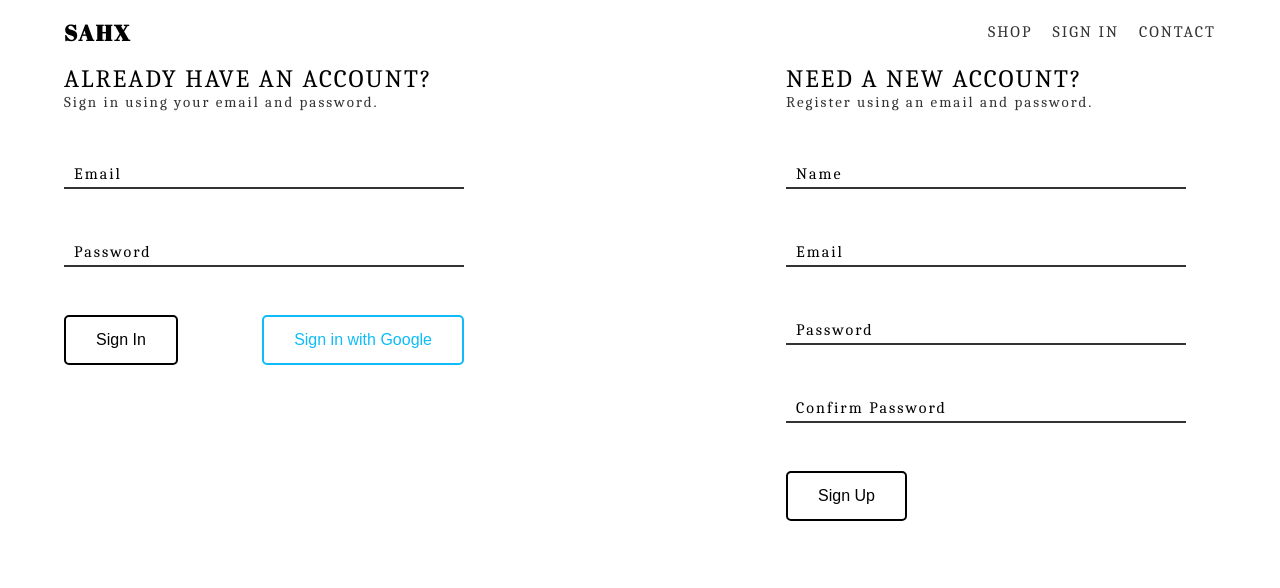
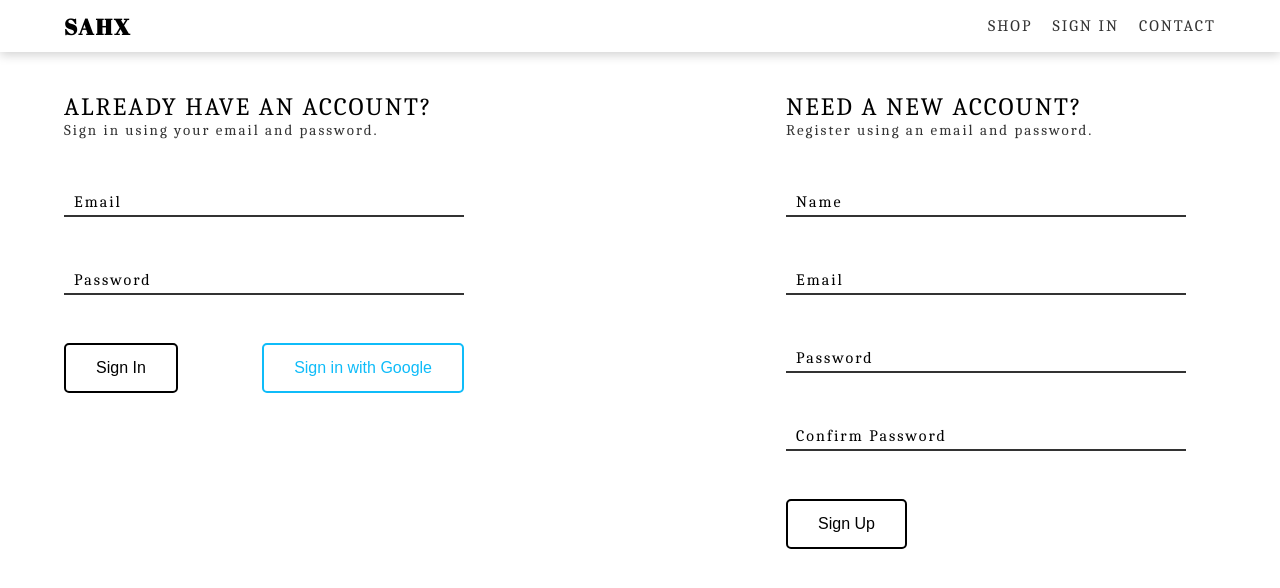
Before and after one commit to Lucidreline/sahx-shop, a React (Create React App) app: page /signin in a window 1280 px wide. Shown: the top 588 px of the page. Built offline with nearby package versions, Linux system fonts and the light colour scheme; no server answers.

Commit message:
Added header shadow and made header responsible for space between page and header

```diff
--- a/src/App.css
+++ b/src/App.css
@@ -8,3 +8,8 @@ a {
   text-decoration: none;
   color: black;
 }
+
+.container {
+  width: 90%;
+  margin: auto;
+}
--- a/src/App.js
+++ b/src/App.js
@@ -50,11 +50,13 @@ class App extends React.Component {
     return (
       <div>
         <Header currentUser={this.state.currentUser} />
-        <Switch>
-          <Route exact path='/' component={HomePage} />
-          <Route path='/shop' component={ShopPage} />
-          <Route path='/signin' component={SignInAndSignUpPage} />
-        </Switch>
+        <div className='container'>
+          <Switch>
+            <Route exact path='/' component={HomePage} />
+            <Route path='/shop' component={ShopPage} />
+            <Route path='/signin' component={SignInAndSignUpPage} />
+          </Switch>
+        </div>
       </div>
     );
   }
--- a/src/components/collection-preview/collections-preview.styles.scss
+++ b/src/components/collection-preview/collections-preview.styles.scss
@@ -10,3 +10,7 @@
   color: rgb(80, 80, 80);
   font-size: 2rem;
 }
+
+.collection-preview:first-of-type .title {
+  margin: 0 0 1rem 0;
+}
--- a/src/components/header/header.component.jsx
+++ b/src/components/header/header.component.jsx
@@ -6,6 +6,7 @@ import { auth } from '../../firebase/firebase.utils.js';
 import './header.styles.scss';
 
 const Header = ({ currentUser }) => (
+  <div className='header-container'>
     <div className='header'>
       <div className='logo-container'>
         <Link to='/'>
@@ -32,6 +33,7 @@ const Header = ({ currentUser }) => (
         </Link>
       </div>
     </div>
+  </div>
 );
 
 export default Header;
--- a/src/components/header/header.styles.scss
+++ b/src/components/header/header.styles.scss
@@ -1,9 +1,17 @@
+.header-container {
+  width: 100%;
+  display: flex;
+  justify-content: center;
+  box-shadow: rgba(0, 0, 0, 0.18) 0px 3px 10px;
+  margin-bottom: 4rem;
+}
+
 .header {
-  height: 8vh;
+  height: 6.5vh;
   display: flex;
   justify-content: space-between;
   align-items: center;
-  width: 100%;
+  width: 90%;
 }
 
 .logo-container {
--- a/src/index.css
+++ b/src/index.css
@@ -7,8 +7,3 @@
 html {
   font-size: 62.5%;
 }
-
-.container {
-  width: 90%;
-  margin: auto;
-}
--- a/src/index.js
+++ b/src/index.js
@@ -8,9 +8,7 @@ import App from './App';
 ReactDOM.render(
   <React.StrictMode>
     <BrowserRouter>
-      <div className='container'>
-        <App />
-      </div>
+      <App />
     </BrowserRouter>
   </React.StrictMode>,
   document.getElementById('root')
```
Lines whose indentation alone changed are shown as unchanged.
